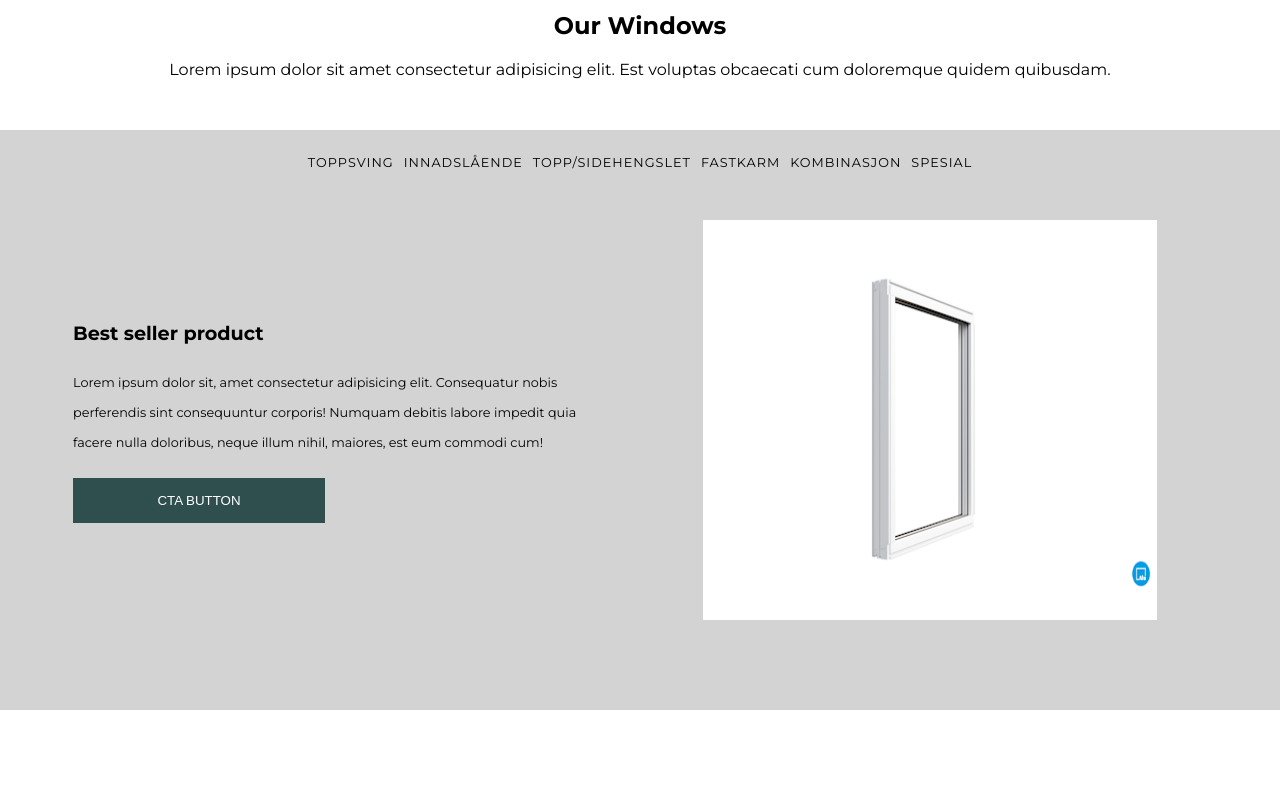
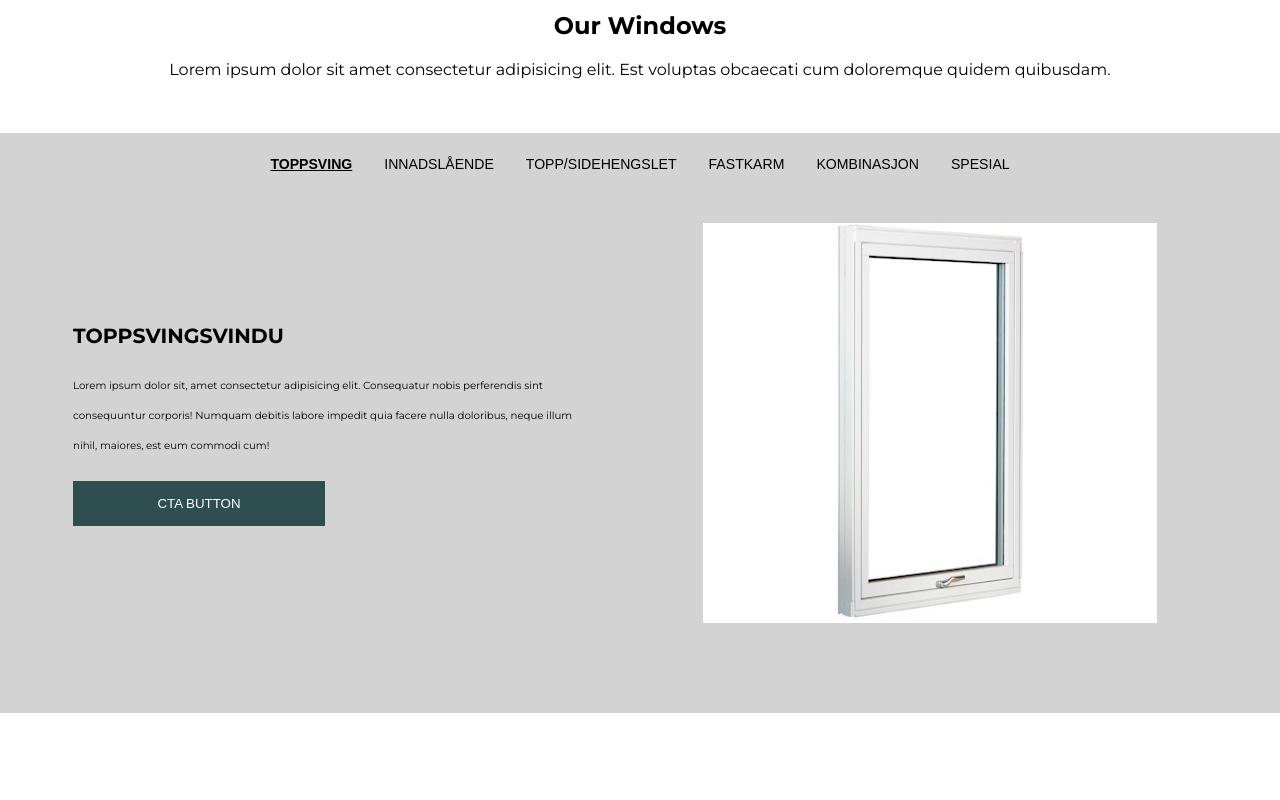
Before and after one commit to DevrMichael/dovre-vinduer, a React (Create React App) app: page /omoss in a window 1280 px wide. Shown: the part 2440-3240 px from the top of the page. Built offline with nearby package versions, Linux system fonts and the light colour scheme.

Commit message:
Add window section functionality for homepage

```diff
--- a/src/App.js
+++ b/src/App.js
@@ -1,7 +1,7 @@
 import "./App.css";
 import { Slider } from "./slider";
 import slides from "./door";
-import windows from "./window";
+import Windows from "./pages/Windows";
 
 function App() {
   return (
@@ -92,31 +92,7 @@ function App() {
           obcaecati cum doloremque quidem quibusdam.
         </p>
       </div>
-
-      <div className="window-container-nav">
-        <nav>
-          <li>Toppsving</li>
-          <li>Innadslående</li>
-          <li>Topp/sidehengslet</li>
-          <li>Fastkarm</li>
-          <li>Kombinasjon</li>
-          <li>Spesial</li>
-        </nav>
-        <div className="window-container">
-          <div className="window-text">
-            <h2>Best seller product</h2>
-            <p>
-              Lorem ipsum dolor sit, amet consectetur adipisicing elit.
-              Consequatur nobis perferendis sint consequuntur corporis! Numquam
-              debitis labore impedit quia facere nulla doloribus, neque illum
-              nihil, maiores, est eum commodi cum!
-            </p>
-            <button className="primaryButton">CTA Button</button>
-          </div>
-          <div className="window-image">
-            <img src={windows[1].image} alt="" />
-          </div>
-        </div>
+        <Windows />
         <div className="showroom-container">
           <div className="hero">
             <div className="left-showroom">
@@ -158,7 +134,6 @@ function App() {
           </div>
         </footer>
       </div>
-    </div>
   );
 }
 
--- /dev/null
+++ b/src/components/FastkarmVindu.js
@@ -0,0 +1,22 @@
+import windows from "../window";
+
+function FastkarmVindu() {
+  return (
+    <div className="window-container-nav">
+      <div className="window-container">
+        <div className="window-text">
+          <h2>{windows[1].title}</h2>
+          <p>
+            {windows[1].content}
+          </p>
+          <button className="primaryButton">CTA Button</button>
+        </div>
+        <div className="window-image">
+          <img src={windows[1].image} alt="" />
+        </div>
+      </div>
+    </div>
+  )
+}
+
+export default FastkarmVindu
--- /dev/null
+++ b/src/components/InnadslaendeVindu.js
@@ -0,0 +1,22 @@
+import windows from "../window";
+
+function InnadslaendeVindu() {
+  return (
+    <div className="window-container-nav">
+      <div className="window-container">
+        <div className="window-text">
+          <h2>{windows[2].title}</h2>
+          <p>
+            {windows[2].content}
+          </p>
+          <button className="primaryButton">CTA Button</button>
+        </div>
+        <div className="window-image">
+          <img src={windows[2].image} alt="" />
+        </div>
+      </div>
+    </div>
+  )
+}
+
+export default InnadslaendeVindu
--- /dev/null
+++ b/src/components/KombinasjonVindu.js
@@ -0,0 +1,22 @@
+import windows from "../window";
+
+function KombinasjonVindu() {
+  return (
+    <div className="window-container-nav">
+      <div className="window-container">
+        <div className="window-text">
+          <h2>{windows[5].title}</h2>
+          <p>
+            {windows[5].content}
+          </p>
+          <button className="primaryButton">CTA Button</button>
+        </div>
+        <div className="window-image">
+          <img src={windows[5].image} alt="" />
+        </div>
+      </div>
+    </div>
+  )
+}
+
+export default KombinasjonVindu
--- /dev/null
+++ b/src/components/SpesialVindu.js
@@ -0,0 +1,22 @@
+import windows from "../window";
+
+function SpesialVindu() {
+  return (
+    <div className="window-container-nav">
+      <div className="window-container">
+        <div className="window-text">
+          <h2>{windows[3].title}</h2>
+          <p>
+            {windows[3].content}
+          </p>
+          <button className="primaryButton">CTA Button</button>
+        </div>
+        <div className="window-image">
+          <img src={windows[3].image} alt="" />
+        </div>
+      </div>
+    </div>
+  )
+}
+
+export default SpesialVindu
--- /dev/null
+++ b/src/components/ToppSidehengsletVindu.js
@@ -0,0 +1,22 @@
+import windows from "../window";
+
+function ToppSidehengsletVindu() {
+  return (
+    <div className="window-container-nav">
+      <div className="window-container">
+        <div className="window-text">
+          <h2>{windows[0].title}</h2>
+          <p>
+            {windows[0].content}
+          </p>
+          <button className="primaryButton">CTA Button</button>
+        </div>
+        <div className="window-image">
+          <img src={windows[0].image} alt="" />
+        </div>
+      </div>
+    </div>
+  )
+}
+
+export default ToppSidehengsletVindu
--- /dev/null
+++ b/src/components/ToppsvingVindu.js
@@ -0,0 +1,22 @@
+import windows from "../window";
+
+function ToppsvingVindu() {
+  return (
+    <div className="window-container-nav">
+      <div className="window-container">
+        <div className="window-text">
+          <h2>{windows[4].title}</h2>
+          <p>
+            {windows[4].content}
+          </p>
+          <button className="primaryButton">CTA Button</button>
+        </div>
+        <div className="window-image">
+          <img src={windows[4].image} alt="" />
+        </div>
+      </div>
+    </div>
+  )
+}
+
+export default ToppsvingVindu
--- a/src/index.css
+++ b/src/index.css
@@ -223,21 +223,33 @@ height: 400px;
 .window-text>button {
 width: 50%;
 }
+.window-text>h2 {
+  text-transform: uppercase;
+  font-size: 2em;
+}
 .window-container-nav {
   list-style: none;
   font-size: 0.8em;
-}
-.window-container-nav>nav {
-  cursor: pointer;
 }
 .window-container-nav>nav {
   display: flex;
   width: 70%;
   justify-content: center;
   margin: 20px auto -80px;
-  gap: 10px;
+  gap: 20px;
   text-transform: uppercase;
   letter-spacing: 1px;
+  cursor: pointer;
+}
+.window-container-nav>nav>button {
+  border: none;
+  background-color: transparent;
+  text-transform: uppercase;
+  font-size: 1.1em;
+}
+.underline {
+  text-decoration: underline;
+  font-weight: 600;
 }
 .left-showroom {
   display: flex;
--- /dev/null
+++ b/src/pages/Windows.js
@@ -0,0 +1,32 @@
+import ToppsvingVindu from "../components/ToppsvingVindu";
+import InnadslaendeVindu from "../components/InnadslaendeVindu";
+import { useState } from "react";
+import ToppSidehengsletVindu from "../components/ToppSidehengsletVindu";
+import FastkarmVindu from "../components/FastkarmVindu";
+import KombinasjonVindu from "../components/KombinasjonVindu";
+import SpesialVindu from "../components/SpesialVindu";
+
+function Windows() {
+const [activeWindowCard, setActiveWindowCard] = useState(0)
+
+  return (
+    <div className="window-container-nav">
+      <nav>
+        <button className={`${activeWindowCard === 0 ? "underline" : ""}`} onClick={() => setActiveWindowCard(0)}>Toppsving</button>
+        <button className={`${activeWindowCard === 1 ? "underline" : ""}`} onClick={() => setActiveWindowCard(1)}>Innadslående</button>
+        <button className={`${activeWindowCard === 2 ? "underline" : ""}`} onClick={() => setActiveWindowCard(2)}>Topp/sidehengslet</button>
+        <button className={`${activeWindowCard === 3 ? "underline" : ""}`} onClick={() => setActiveWindowCard(3)}>Fastkarm</button>
+        <button className={`${activeWindowCard === 4 ? "underline" : ""}`} onClick={() => setActiveWindowCard(4)}>Kombinasjon</button>
+        <button className={`${activeWindowCard === 5 ? "underline" : ""}`} onClick={() => setActiveWindowCard(5)}>Spesial</button>
+      </nav>
+      {activeWindowCard === 0 && <ToppsvingVindu />}
+      {activeWindowCard === 1 && <InnadslaendeVindu />}
+      {activeWindowCard === 2 && <ToppSidehengsletVindu />}
+      {activeWindowCard === 3 && <FastkarmVindu />}
+      {activeWindowCard === 4 && <KombinasjonVindu />}
+      {activeWindowCard === 5 && <SpesialVindu />}
+    </div>
+  );
+}
+
+export default Windows;
--- a/src/window.js
+++ b/src/window.js
@@ -9,33 +9,45 @@ import window5 from './assets/GiljeWindows/toppsving-fast-12-innv-skraa.jpeg'
 
 const windows = [
     {
+      "id": 0,
       "image": window0,
-      "title": "Avatar: The Way of Water",
+      "title": "Topp/Sidehengslet Vindu",
+      "content": "Lorem ipsum dolor sit, amet consectetur adipisicing elit. Consequatur nobis perferendis sint consequuntur corporis! Numquam debitis labore impedit quia facere nulla doloribus, neque illum nihil, maiores, est eum commodi cum!",
       "interval": 1500
     },
     {
+      "id": 1,
       "image": window1,
-      "title": "Avatar: The Way of Water",
+      "title": "Fastkarmsvindu",
+      "content": "Lorem ipsum dolor sit, amet consectetur adipisicing elit. Consequatur nobis perferendis sint consequuntur corporis! Numquam debitis labore impedit quia facere nulla doloribus, neque illum nihil, maiores, est eum commodi cum!",
       "interval": 1500
     },
     {
+      "id": 2,
       "image": window2,
-      "title": "Avatar: The Way of Water",
+      "title": "Innadslående Vindu",
+      "content": "Lorem ipsum dolor sit, amet consectetur adipisicing elit. Consequatur nobis perferendis sint consequuntur corporis! Numquam debitis labore impedit quia facere nulla doloribus, neque illum nihil, maiores, est eum commodi cum!",
       "interval": 1500
     },
     {
+      "id": 3,
       "image": window3,
-      "title": "Avatar: The Way of Water",
+      "title": "Spesialvindu",
+      "content": "Lorem ipsum dolor sit, amet consectetur adipisicing elit. Consequatur nobis perferendis sint consequuntur corporis! Numquam debitis labore impedit quia facere nulla doloribus, neque illum nihil, maiores, est eum commodi cum!",
       "interval": 1500
     },
     {
+      "id": 4,
       "image": window4,
-      "title": "Avatar: The Way of Water",
+      "title": "Toppsvingsvindu",
+      "content": "Lorem ipsum dolor sit, amet consectetur adipisicing elit. Consequatur nobis perferendis sint consequuntur corporis! Numquam debitis labore impedit quia facere nulla doloribus, neque illum nihil, maiores, est eum commodi cum!",
       "interval": 1500
     },
     {
+      "id": 5,
       "image": window5,
-      "title": "Avatar: The Way of Water",
+      "title": "Kombinasjonsvindu",
+      "content": "Lorem ipsum dolor sit, amet consectetur adipisicing elit. Consequatur nobis perferendis sint consequuntur corporis! Numquam debitis labore impedit quia facere nulla doloribus, neque illum nihil, maiores, est eum commodi cum!",
       "interval": 1500
     },
   ]
```
